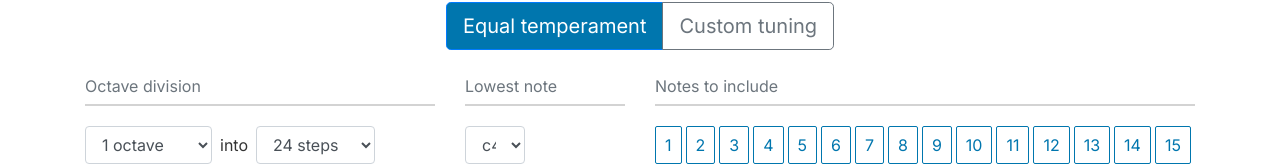
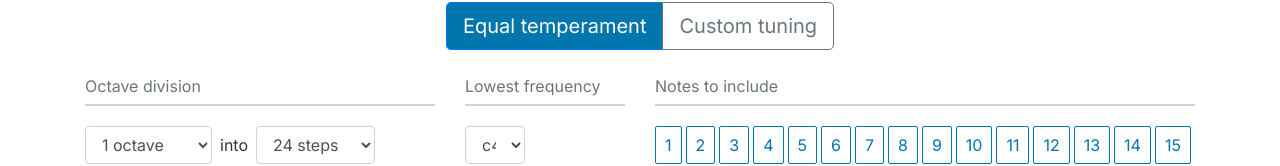
Before and after one commit to kevinsqi/microharmonic, a React (Create React App) app: page / in a window 1280 px wide. Shown: the part 858-1024 px from the top of the page. Built offline with nearby package versions, Linux system fonts and the light colour scheme.

Commit message:
adjust freq label

```diff
--- a/src/EqualTemperamentSettings.js
+++ b/src/EqualTemperamentSettings.js
@@ -135,7 +135,7 @@ class EqualTemperamentSettings extends React.Component {
     return (
       <div>
         <div>
-          <Label>Lowest note</Label>
+          <Label>Lowest frequency</Label>
         </div>
         <div className="form-inline">
           <select
```
